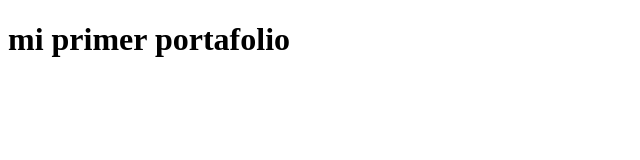
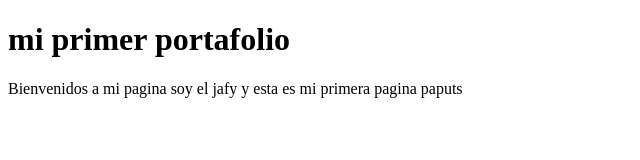
Before and after one commit to plexennaxu/Pruebagit, a plain HTML site: page Index.html in a window 1280 px wide. Shown: the whole page, without its empty margins (0-640 px from the left). Drawn offline with Linux system fonts and the light colour scheme.

Commit message:
se agrego presentacion

```diff
--- a/Index.html
+++ b/Index.html
@@ -7,5 +7,7 @@
 </head>
 <body>
    <h1>mi primer portafolio</h1>
+   <p> Bienvenidos a mi pagina soy el jafy y esta es mi primera pagina paputs</p>
+
 </body>
 </html>
```
